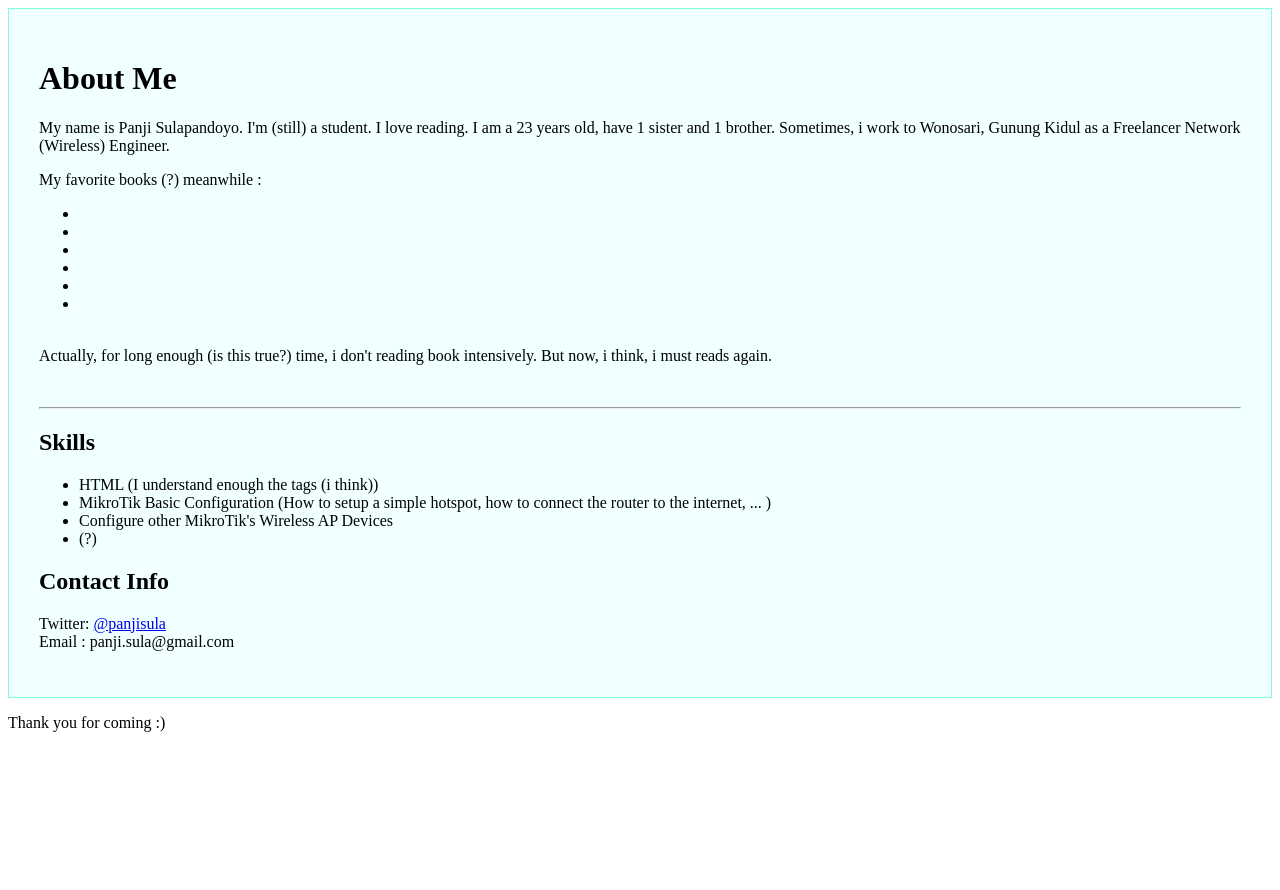
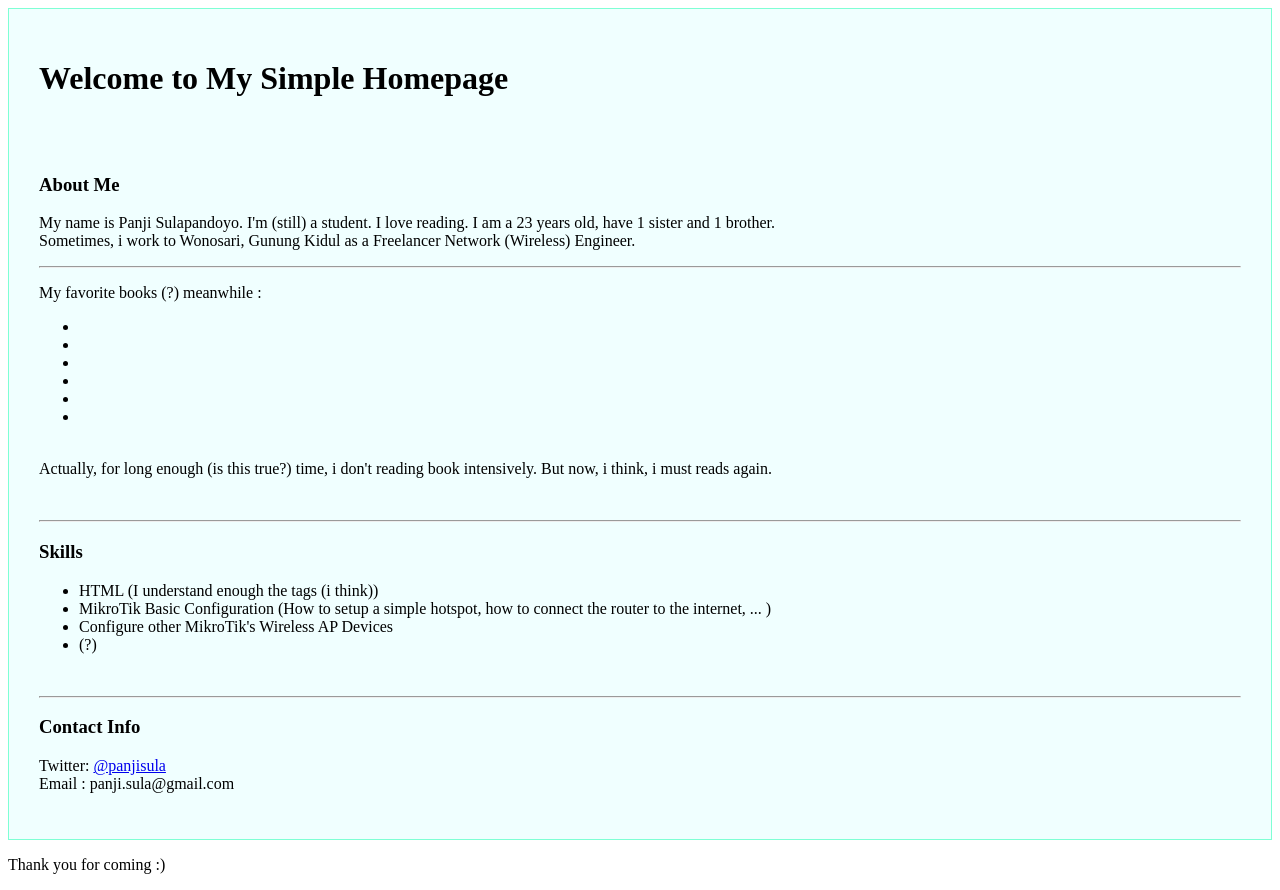
Before and after one commit to panjisula/panjisula.github.io, a plain HTML site: page index.html in a window 1280 px wide. Before the commit the page ends 800 px from the top, so only its background shows below. Drawn offline with Linux system fonts and the light colour scheme.

Commit message:
Update index.html

```diff
--- a/index.html
+++ b/index.html
@@ -15,10 +15,17 @@
 <body>
 
   <div>
-  <h1>About Me</h1>
-  <p>My name is Panji Sulapandoyo. I'm (still) a student. I love reading. I am a 23 years old, have 1 sister and 1 brother. Sometimes, i work to Wonosari, Gunung Kidul as a Freelancer Network (Wireless) Engineer.</p>
 
-  <p>My favorite books (?) meanwhile : <br />
+  <h1>Welcome to My Simple Homepage </h1>
+
+    <br />
+    <br />
+
+  <h3>About Me</h3>
+  <p>My name is Panji Sulapandoyo. I'm (still) a student. I love reading. I am a 23 years old, have 1 sister and 1 brother. <br />
+    Sometimes, i work to Wonosari, Gunung Kidul as a Freelancer Network (Wireless) Engineer.</p>
+  <hr />
+    <p>My favorite books (?) meanwhile : <br />
     <ul>
       <li></li>
       <li></li>
@@ -32,15 +39,15 @@
   </p>
   <br />
   <hr />
-  <h2>Skills</h2>
+  <h3>Skills</h3>
   <ul>
     <li>HTML (I understand enough the tags (i think))</li>
     <li>MikroTik Basic Configuration (How to setup a simple hotspot, how to connect the router to the internet, ... )</li>
     <li>Configure other MikroTik's Wireless AP Devices</li>
     <li>(?)</li>
   </ul>
-
-  <h2>Contact Info</h2>
+  <br /><hr />
+  <h3>Contact Info</h3>
   <p> Twitter: <a href="https://twitter.com/panjisula">@panjisula</a>
     <br />
     Email : panji.sula@gmail.com
```
